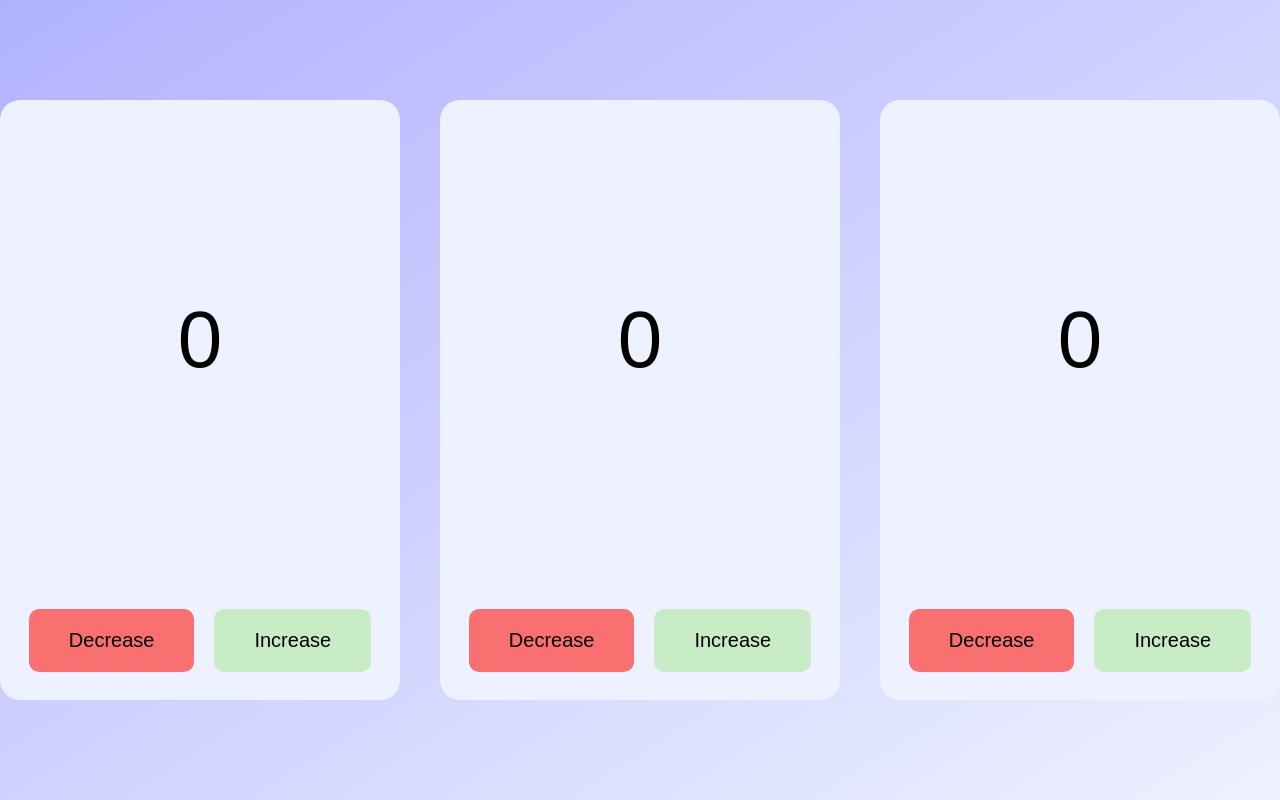
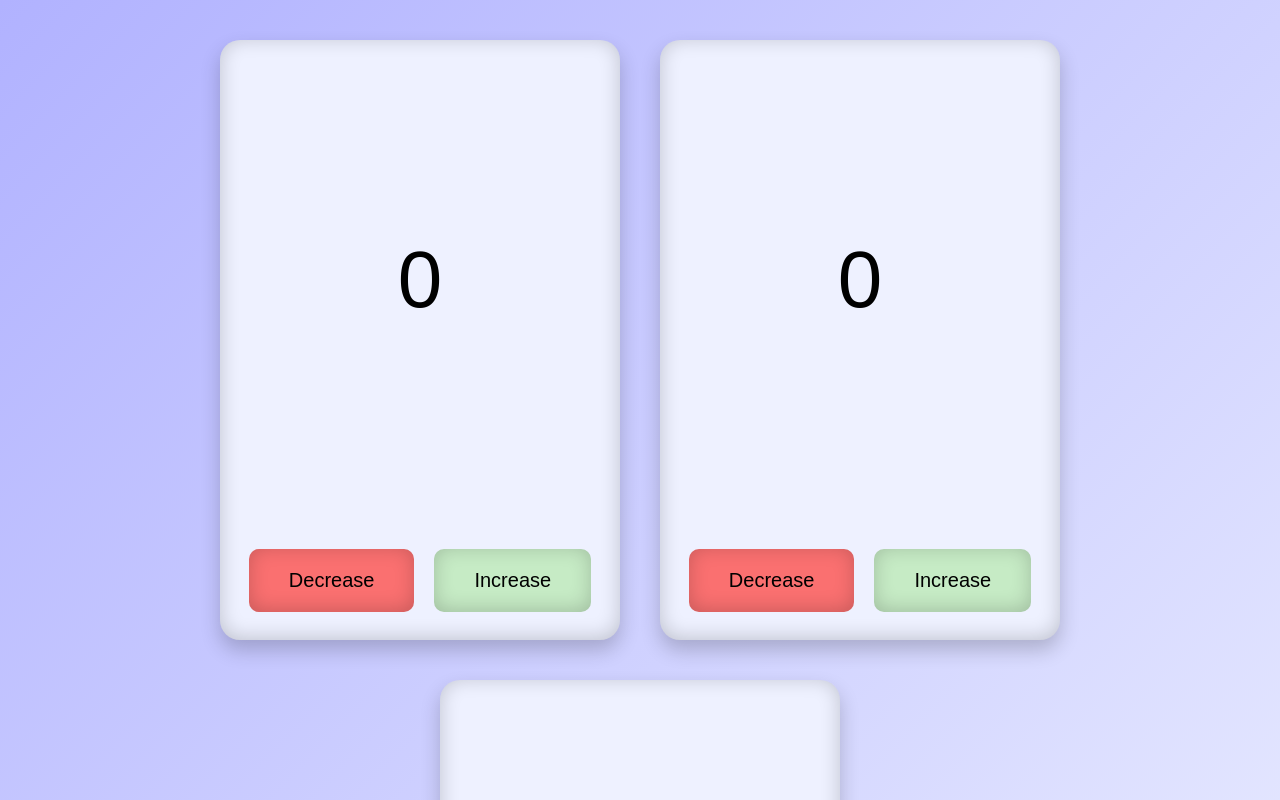
Before and after one commit to joeribreedveld/f3m9-prog-mini-counter-app, a React (Create React App) app: page / in a window 1280 px wide. Shown: the top 800 px of the page. Built offline with nearby package versions, Linux system fonts and the light colour scheme.

Commit message:
feat(css): add some box shadow to widget and buttons

```diff
--- a/src/App/App.css
+++ b/src/App/App.css
@@ -20,4 +20,6 @@ body {
     align-items: center;
     min-height: 100vh;
     gap: 4rem;
+    flex-wrap: wrap;
+    padding: 4rem;
 }
--- a/src/App/App.js
+++ b/src/App/App.js
@@ -1,6 +1,6 @@
 // Imports
 import "./App.css"
-import CounterCard from "../CounterCard/CounterCard"
+import CounterCard from "../components/CounterCard/CounterCard"
 
 // Functions
 const App = () => {
--- a/src/CounterCard/CounterCard.css
+++ b/src/components/CounterCard/CounterCard.css
@@ -3,6 +3,7 @@
     width: 40rem;
     background-color: #EEF1FF;
     border-radius: 2rem;
+    box-shadow: inset 0 -0.2rem 2rem 0 rgba(0, 0, 0, 0.2), 0 1rem 2rem 0 rgb(0, 0, 0, 0.2)
 }
 
 .counter__number {
@@ -25,6 +26,7 @@
     border: none;
     font-size: 100%;
     border-radius: 1rem;
+    box-shadow: inset 0 -0.2rem 2rem 0 rgba(0, 0, 0, 0.2);
 }
 
 .counter__button:hover {
```
Also changed, not shown: src/components/CounterCard/CounterCard.js (renamed from src/CounterCard/CounterCard.js).
